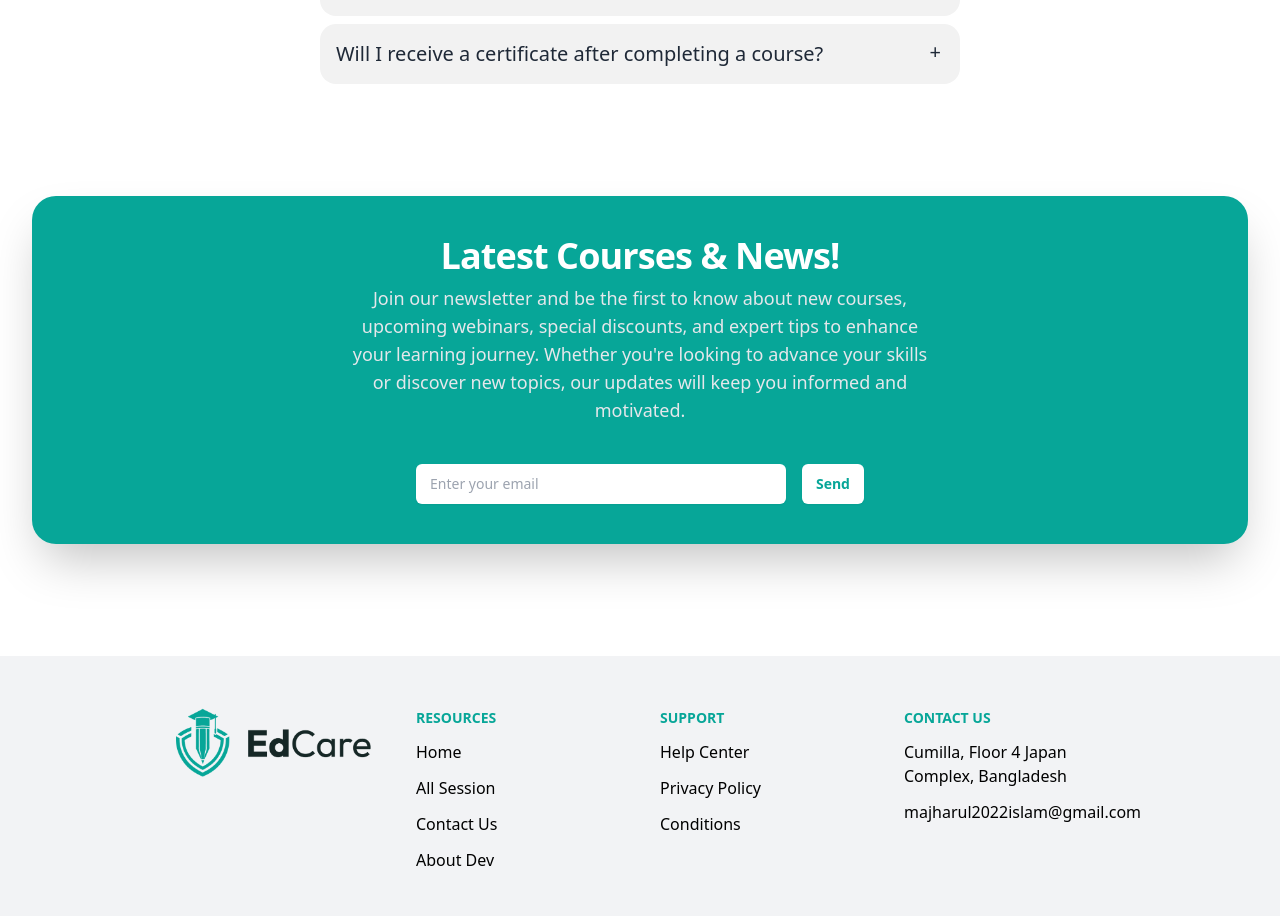
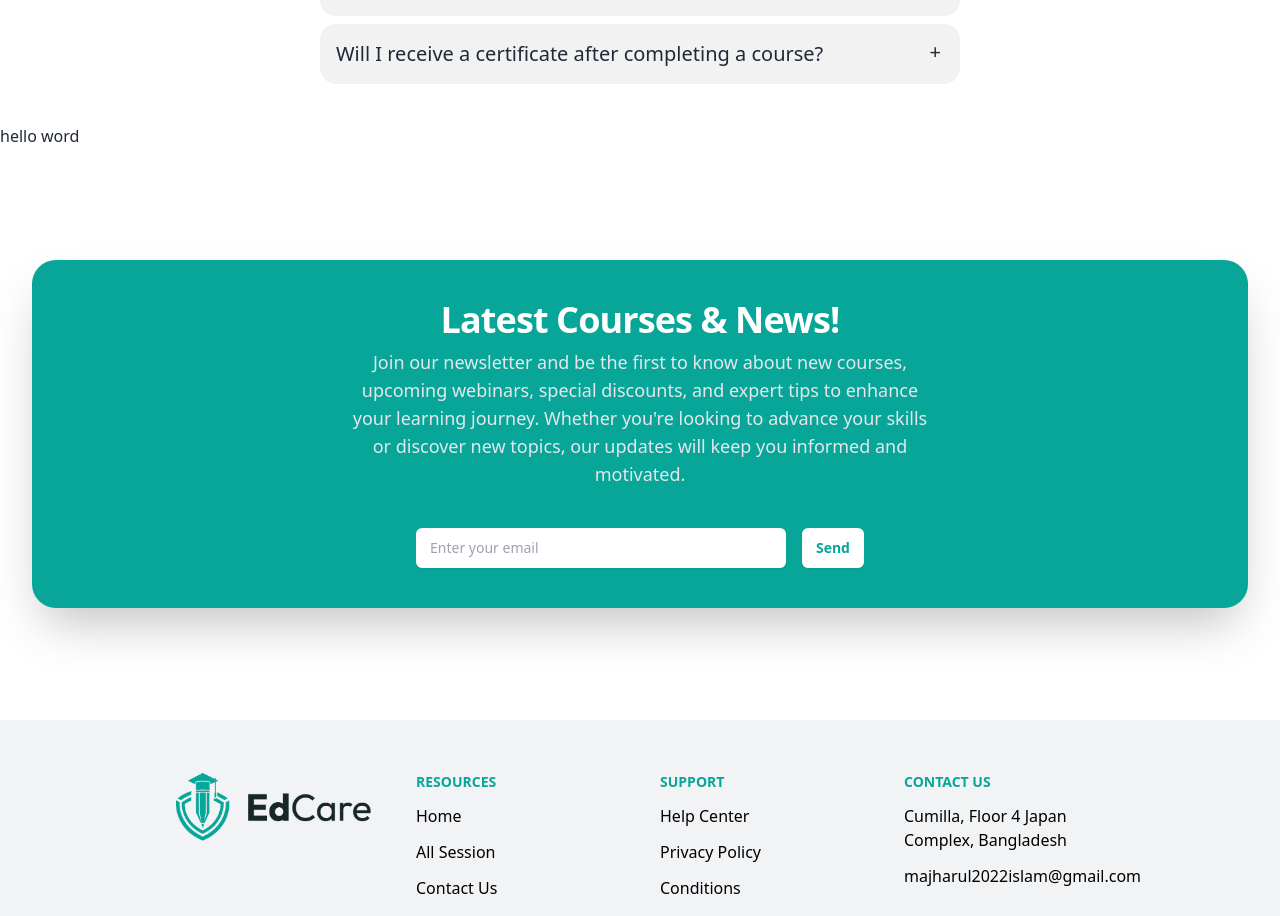
Before and after one commit to Majharulislam1/EdCare, a React (Vite) app: page / in a window 1280 px wide. Shown: the part 3530-4446 px from the top of the page. Built offline with nearby package versions, Linux system fonts and the light colour scheme; no server answers.

Commit message:
Sponsorship section

```diff
--- a/src/Components/Home.jsx
+++ b/src/Components/Home.jsx
@@ -3,6 +3,7 @@ import Faq_section from "./Faq_section";
 import Hero from "./Hero";
 import Newsletter_card from "./Newsletter_card";
 import Review_section from "./Review_section";
+import Sponsorship from "./Sponsorship";
 import Study_session_home from "./Study_session_home";
 import Tutor_home_section from "./Tutor_home_section";
 
@@ -17,6 +18,7 @@ const Home = () => {
             <Review_section></Review_section>
             <Blog_Section></Blog_Section>
             <Faq_section></Faq_section>
+            <Sponsorship></Sponsorship>
             <Newsletter_card></Newsletter_card>
         </div>
     );
--- /dev/null
+++ b/src/Components/Sponsorship.jsx
@@ -0,0 +1,11 @@
+import React from 'react';
+
+const Sponsorship = () => {
+    return (
+        <div>
+            <h1>hello word</h1>
+        </div>
+    );
+};
+
+export default Sponsorship;
```
Lines whose indentation alone changed are shown as unchanged.
